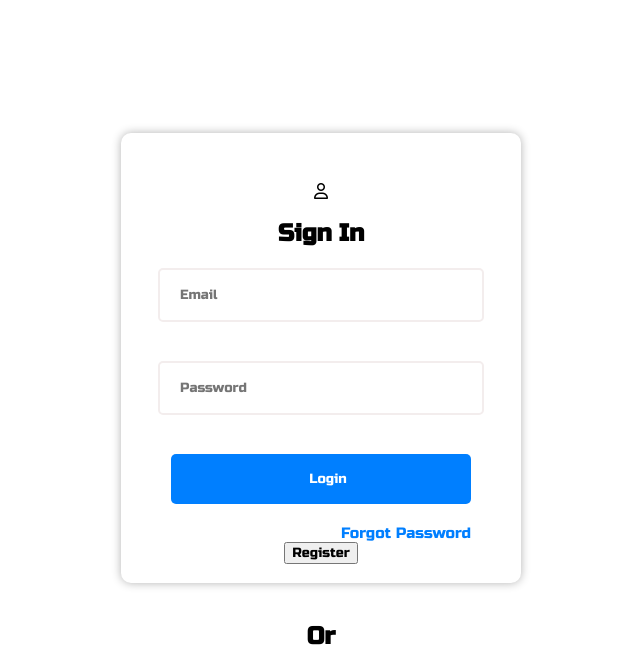
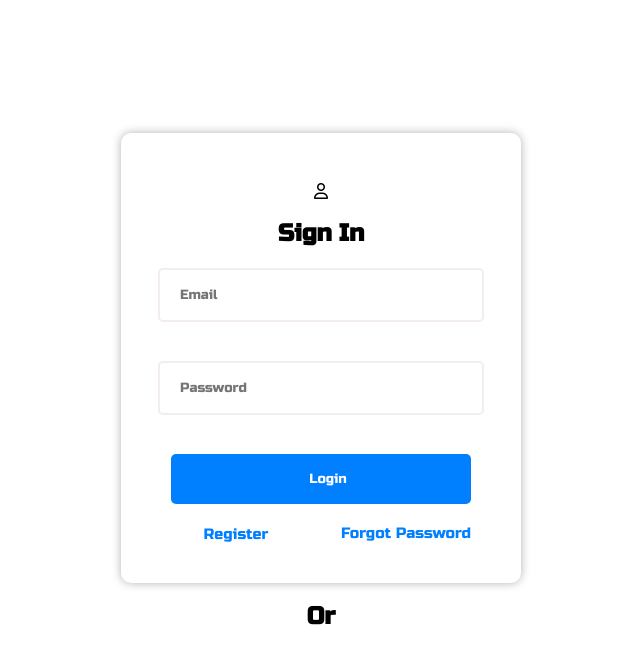
Before and after one commit to enzomaragno/login-page, a plain HTML site: page index.html in a window 1280 px wide. Shown: the top 647 px of the page, without its empty margins (319-959 px from the left). Drawn offline with Linux system fonts and the light colour scheme; a web font is replaced by a local one.

Commit message:
Update index.css

```diff
--- a/index.css
+++ b/index.css
@@ -6,6 +6,8 @@
 }
 body{
   background-color: transparent;
+
+
 }
 
 
@@ -28,6 +30,7 @@ body{
   background-color: white;
   border-radius: 10px;
   box-shadow: 0px 0px 10px rgba(0, 0, 0, 0.3);
+
 }
 
 input[type="submit"]{
@@ -42,6 +45,7 @@ input[type="submit"]{
 
 input[type="submit"]:hover{
   transform: scale(1.05);
+
 }
 
 
@@ -54,12 +58,14 @@ input{
   border-radius: 5px;
   height: 30px;
   width: 300px;
+
 }
 
 input[type="checkbox"]{
   display: flex;
   float: left;
   height: 15px;
+
 }
 
 .login-box label {
@@ -83,6 +89,34 @@ input[type="checkbox"]{
   font-size: 15px;
 }
 
+.register{
+  margin-right: 170px;
+  text-decoration: none;
+  margin-top: -18px;
+  color: #007fff;
+  font-size: 15px;
+  background-color: transparent;
+  border: none;
+  cursor: pointer;
+}
+
 i{
   width: 100px;
 }
+
+
+.other h2{
+  text-align: center;
+}
+
+img {
+  height: 40px;
+  width: 40px;
+
+
+}
+
+.git{
+  height: 48px;
+  width: 48px;
+}
```
